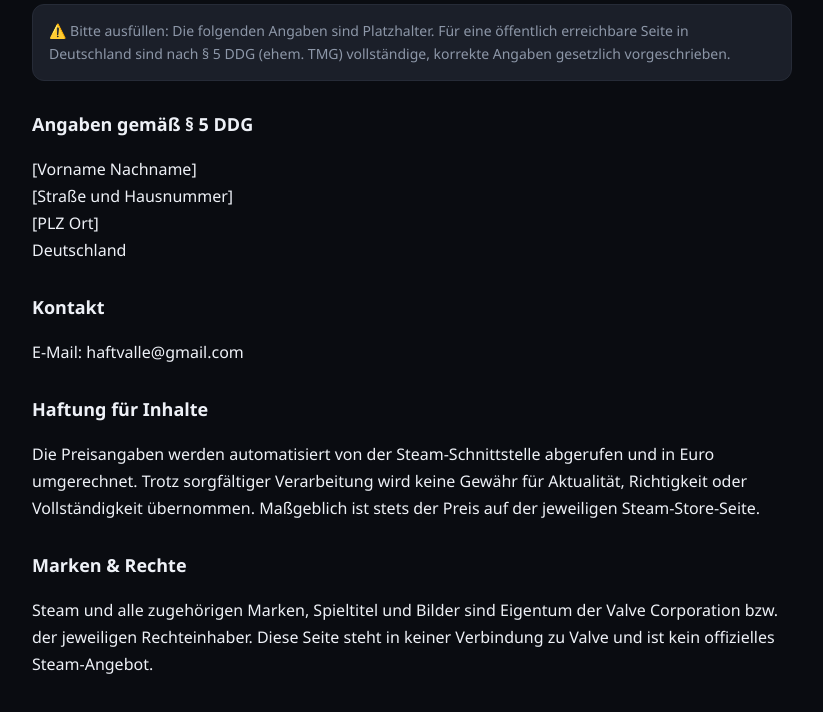
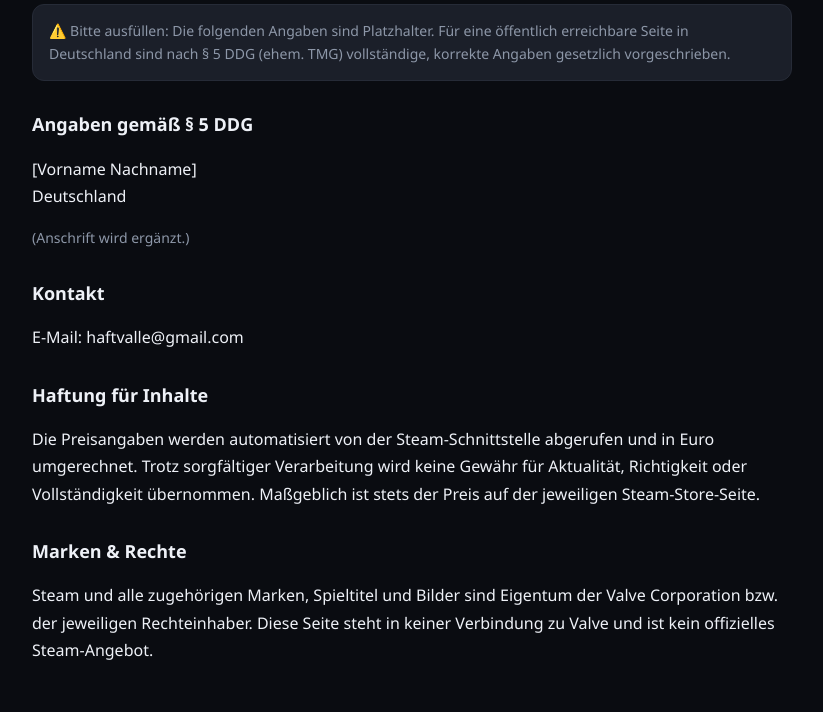
Before and after one commit to Valle1058/regionprice, a website: page impressum.html in a window 1280 px wide. Shown: the part 174-886 px from the top of the page, without its empty margins (228-1051 px from the left). Drawn offline with Linux system fonts and the light colour scheme.

Commit message:
Impressum: Adresse vorerst entfernt

```diff
--- a/impressum.html
+++ b/impressum.html
@@ -23,10 +23,9 @@
   <h2>Angaben gemäß § 5 DDG</h2>
   <p>
     [Vorname Nachname]<br>
-    [Straße und Hausnummer]<br>
-    [PLZ Ort]<br>
     Deutschland
   </p>
+  <p style="color:#8d97a8;font-size:14px">(Anschrift wird ergänzt.)</p>
 
   <h2>Kontakt</h2>
   <p>E-Mail: haftvalle@gmail.com</p>
```
